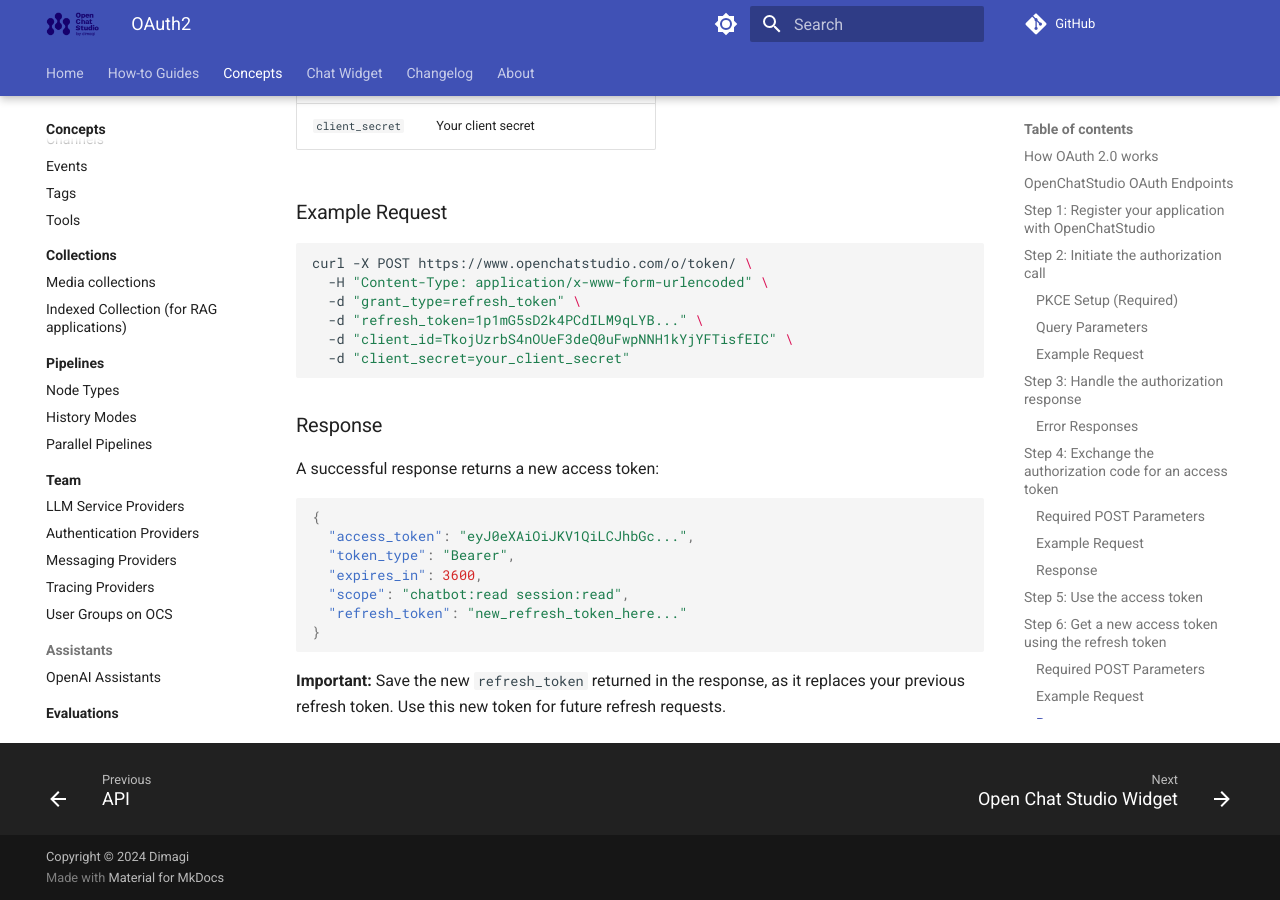
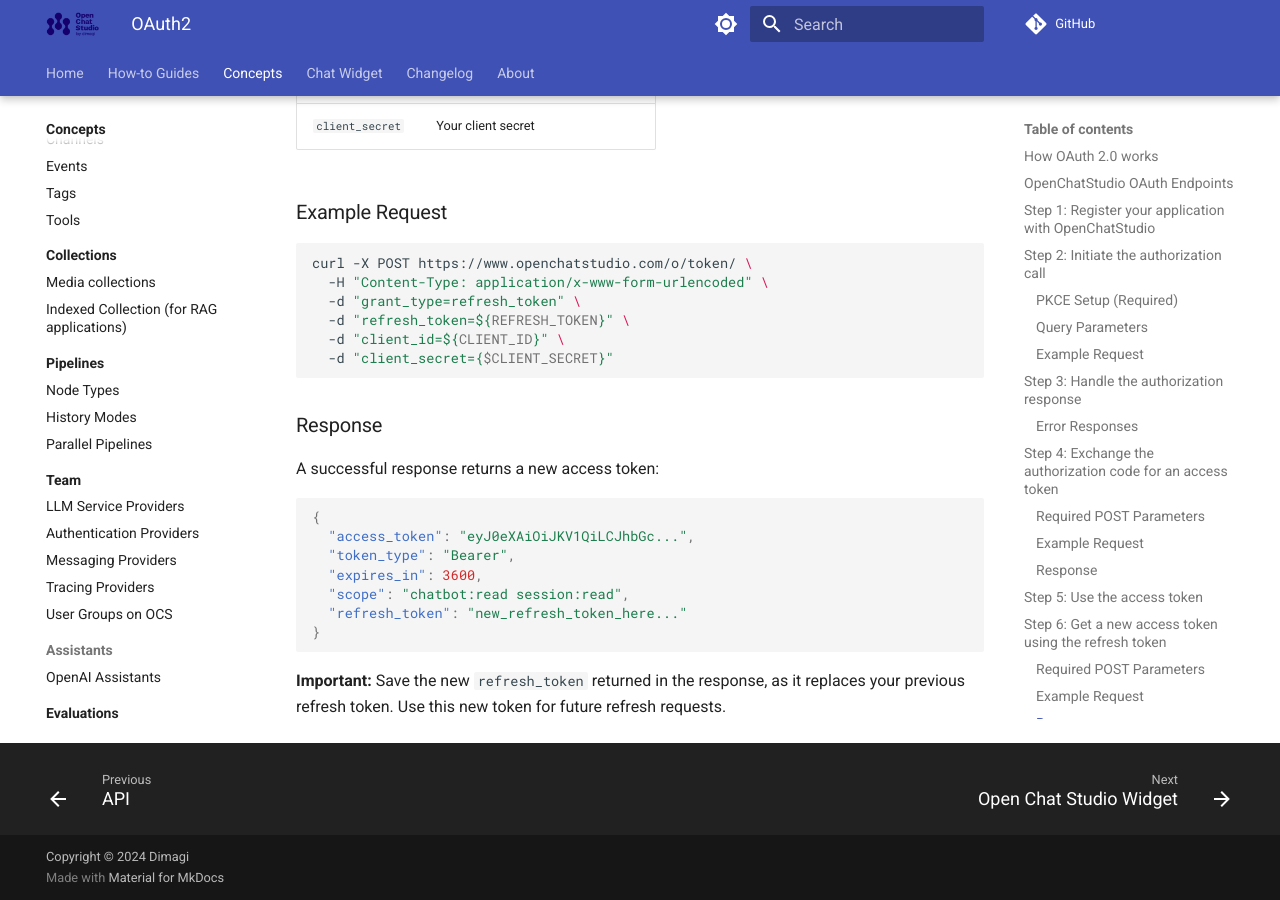
Before and after one commit to dimagi/open-chat-studio-docs, an MkDocs documentation site: the page built from docs/api/getting_started_with_oauth.md, in a window 1280 px wide and 900 px high, scrolled down 4902 px. Built offline with MkDocs 1.6.1 and Material for MkDocs 9.7.7, drawn with Linux system fonts in a browser that asks for light colours; a script that is not in the unit is left out; comment, search, counter and statistics services are not loaded.

Commit message:
Update docs/api/getting_started_with_oauth.md
Co-authored-by: Simon Kelly <skelly@dimagi.com>

````diff
--- a/docs/api/getting_started_with_oauth.md
+++ b/docs/api/getting_started_with_oauth.md
@@ -184,9 +184,9 @@
 curl -X POST https://www.openchatstudio.com/o/token/ \
   -H "Content-Type: application/x-www-form-urlencoded" \
   -d "grant_type=refresh_token" \
-  -d "refresh_token=1p1mG5sD2k4PCdILM9qLYB..." \
-  -d "client_id=TkojUzrbS4nOUeF3deQ0uFwpNNH1kYjYFTisfEIC" \
-  -d "client_secret=your_client_secret"
+  -d "refresh_token=${REFRESH_TOKEN}" \
+  -d "client_id=${CLIENT_ID}" \
+  -d "client_secret={$CLIENT_SECRET}"
 ```
 
 ### Response
````
